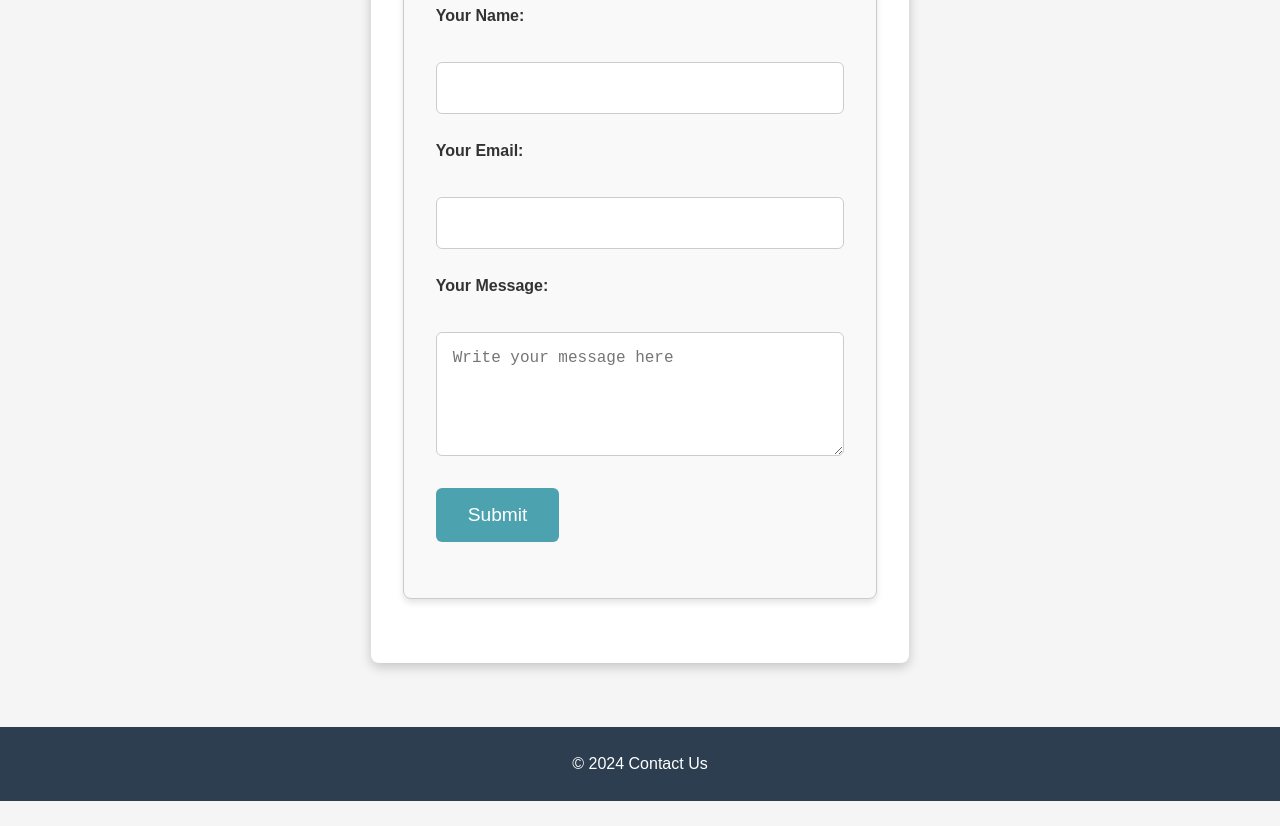
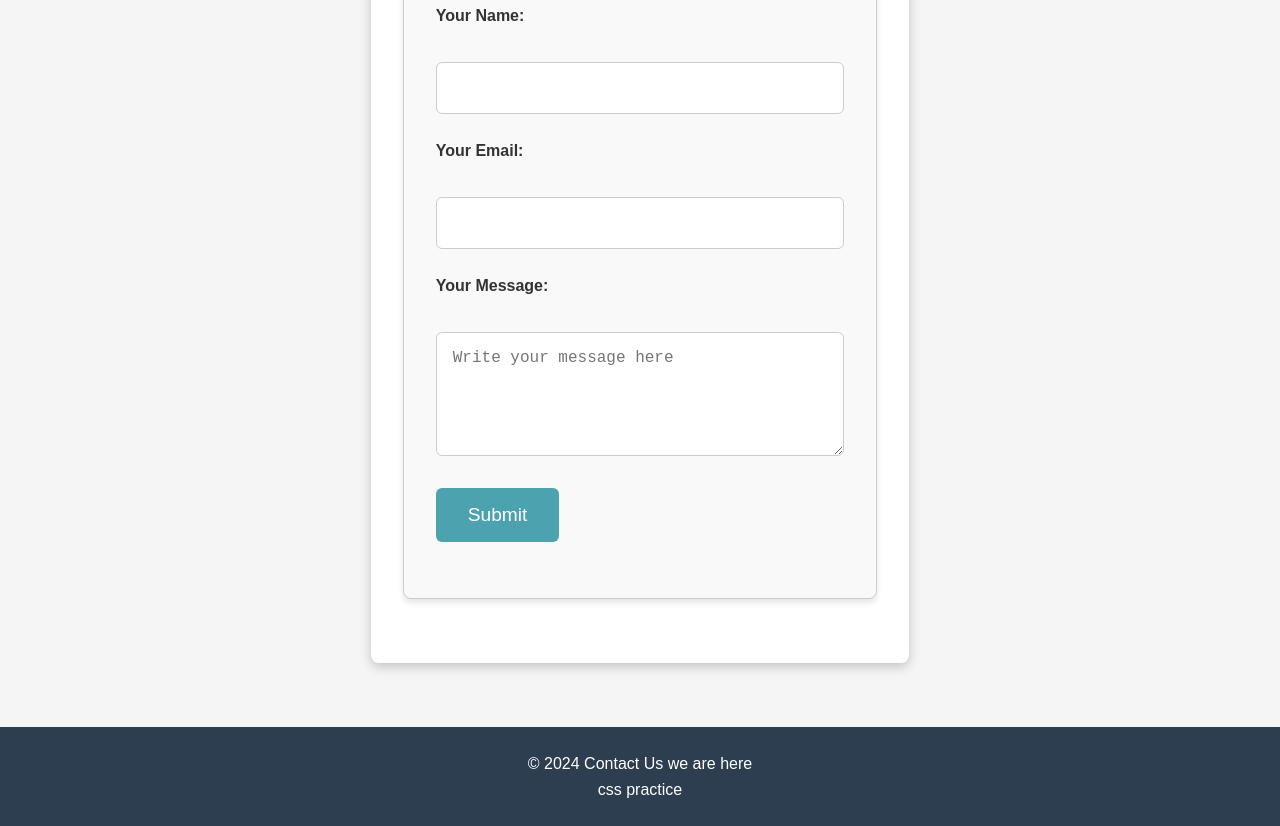
Before and after one commit to Arsema13/Myproject, a plain HTML site: page contactus.html in a window 1280 px wide. Shown: the part 623-1449 px from the top of the page. Before the commit the page ends 1424 px from the top, so only its background shows below. Drawn offline with Linux system fonts and the light colour scheme.

Commit message:
Update contactus.html

```diff
--- a/contactus.html
+++ b/contactus.html
@@ -70,7 +70,8 @@
 
 
     <footer>
-      <p>&copy; 2024 Contact Us</p>
+      <p>&copy; 2024 Contact Us we are here </p>
+      <p>css practice</p>
     </footer>
   </body>
 </html>
```
